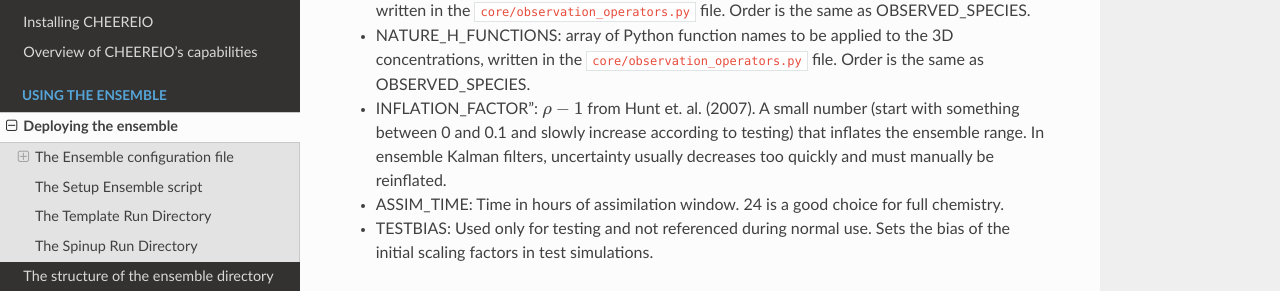
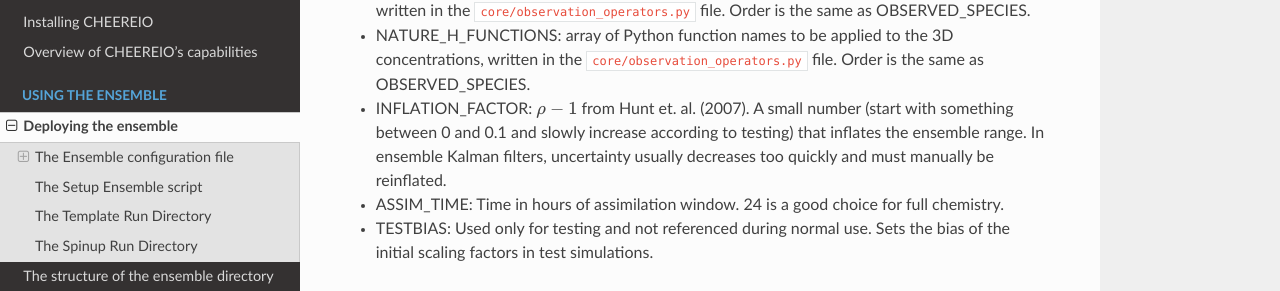
Before and after one commit to drewpendergrass/CHEEREIO, a Sphinx documentation site: the page built from docs/Deploying-the-ensemble.rst, in a window 1280 px wide and 900 px high, scrolled down 4658 px. Shown: the part 159-450 px from the top of the window. Built offline with Sphinx 7.4.7 and the Read the Docs theme 2.0.0, drawn with Linux system fonts in a browser that asks for light colours.

Commit message:
docs update

```diff
--- a/docs/Deploying-the-ensemble.rst
+++ b/docs/Deploying-the-ensemble.rst
@@ -127,7 +127,7 @@
 * OBS_ERROR_MATRICES: array of relative errors (0.1 means 10% relative error) representing uncertainty in observations. Order is the same as OBSERVED_SPECIES.
 * OBS_OPERATORS: array of Python classes linking observations to the concentration files, written in the ``core/observation_operators.py`` file. Order is the same as OBSERVED_SPECIES.
 * NATURE_H_FUNCTIONS: array of Python function names to be applied to the 3D concentrations, written in the ``core/observation_operators.py`` file. Order is the same as OBSERVED_SPECIES.
-* INFLATION_FACTOR": :math:`\rho-1` from Hunt et. al. (2007). A small number (start with something between 0 and 0.1 and slowly increase according to testing) that inflates the ensemble range. In ensemble Kalman filters, uncertainty usually decreases too quickly and must manually be reinflated.
+* INFLATION_FACTOR: :math:`\rho-1` from Hunt et. al. (2007). A small number (start with something between 0 and 0.1 and slowly increase according to testing) that inflates the ensemble range. In ensemble Kalman filters, uncertainty usually decreases too quickly and must manually be reinflated.
 * ASSIM_TIME: Time in hours of assimilation window. 24 is a good choice for full chemistry.
 * TESTBIAS: Used only for testing and not referenced during normal use. Sets the bias of the initial scaling factors in test simulations.
 
```
